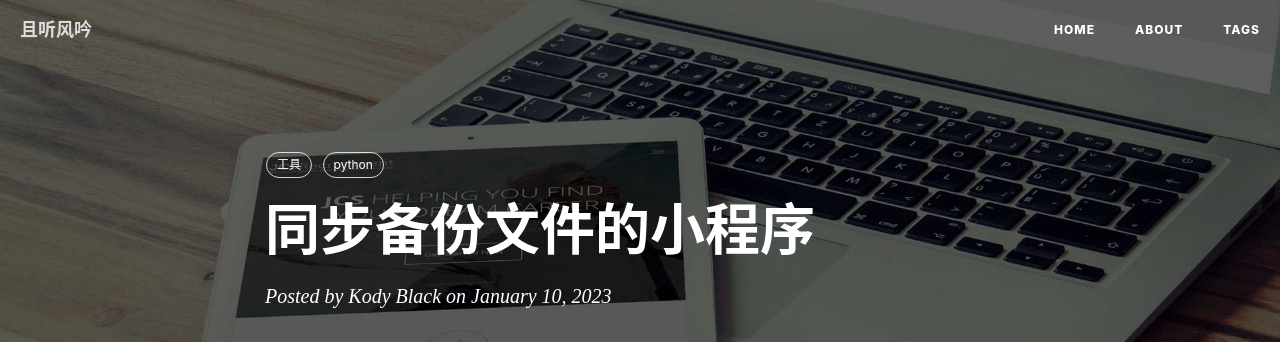
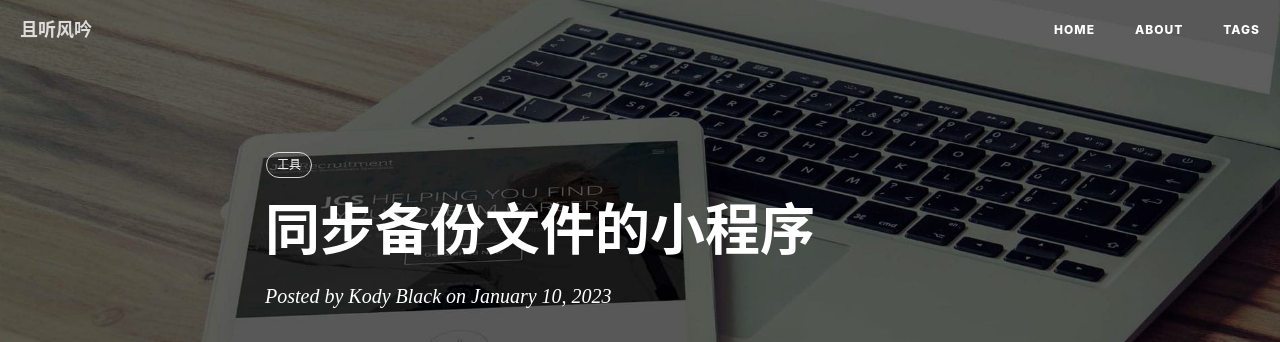
Before and after one commit to kody-black/oldblog, a Jekyll site: the page built from _posts/2023-01-10-同步备份文件的小程序.md, in a window 1280 px wide and 900 px high. Shown: the top 342 px of the window. Built offline with Jekyll 4.4.1, drawn with Linux system fonts in a browser that asks for light colours; nearby versions of some CDN libraries; comment, search, counter and statistics services are not loaded.

Commit message:
小程序

```diff
--- a/_posts/2023-01-10-同步备份文件的小程序.md
+++ b/_posts/2023-01-10-同步备份文件的小程序.md
@@ -8,7 +8,6 @@ header-img: img/post-bg-normal.jpg
 catalog: true
 tags:
     - 工具
-    - python
 ---
 
 > 懒得写了，直接复制了readme，详见https://github.com/distiny-cool/File-Synchronization
```
